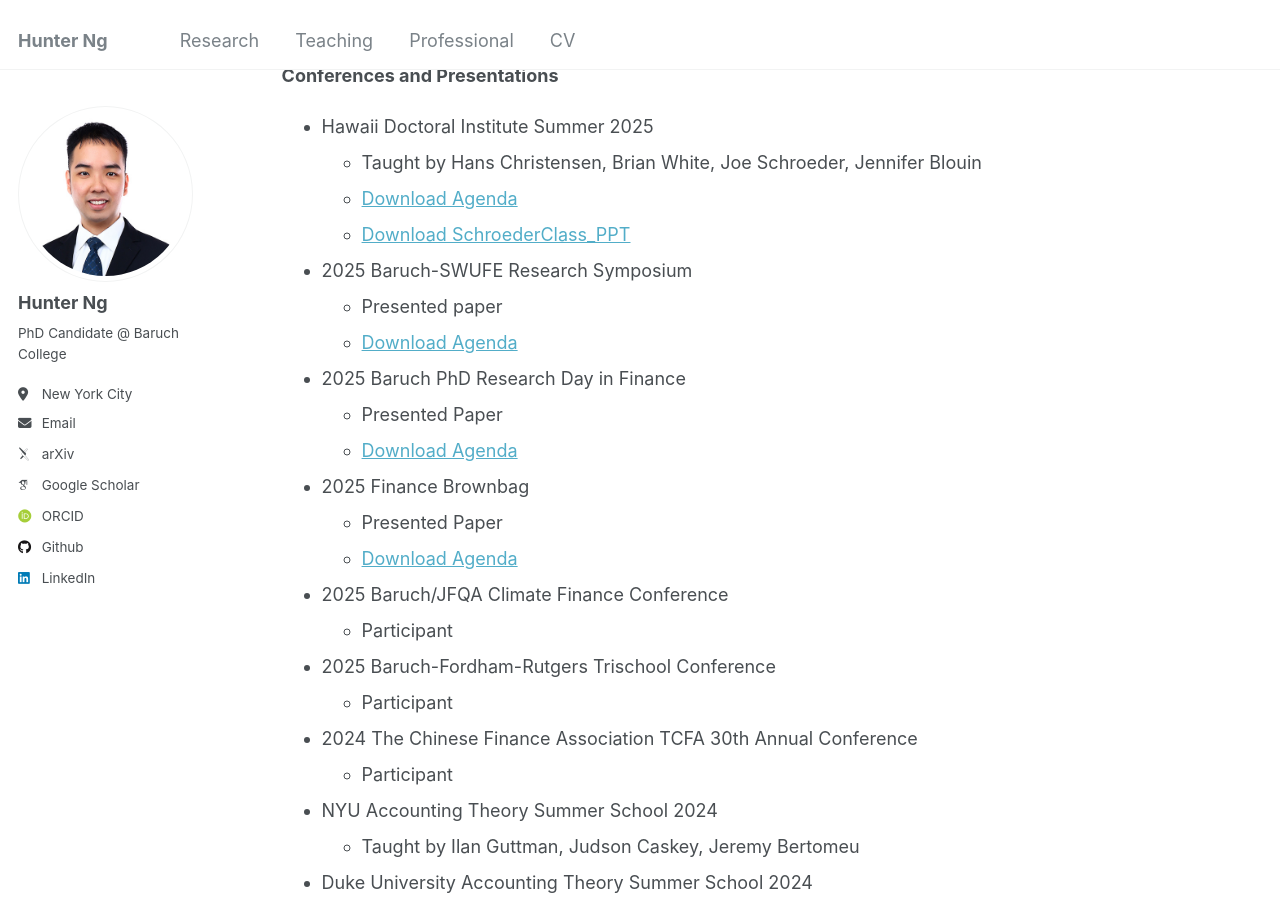
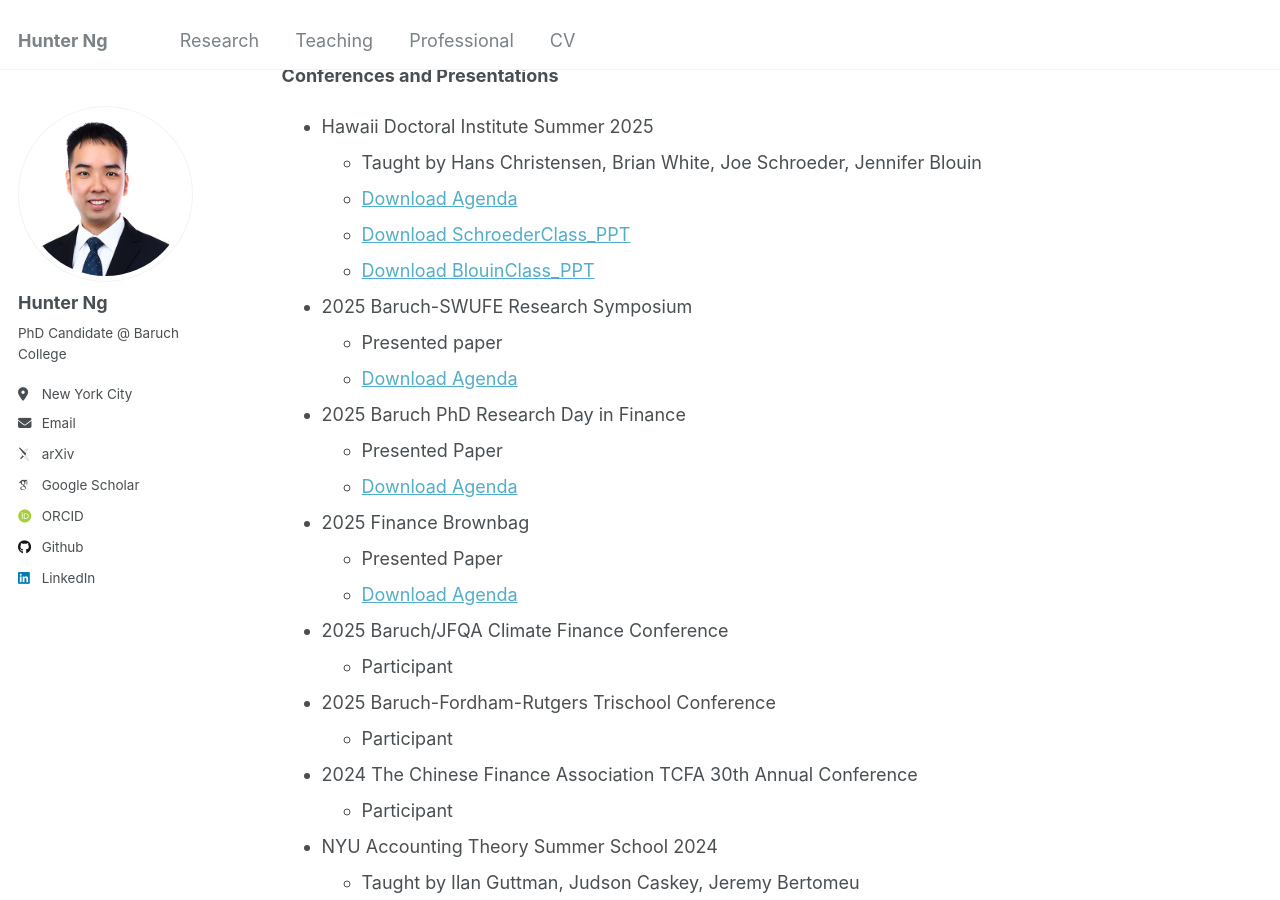
Before and after one commit to hunternbh/hunterng, a Jekyll site: the page built from _pages/research.md, in a window 1280 px wide and 900 px high, scrolled down 2725 px. Built offline with Jekyll 4.4.1, drawn with Linux system fonts in a browser that asks for light colours; some web fonts are replaced.

Commit message:
Update research.md

```diff
--- a/_pages/research.md
+++ b/_pages/research.md
@@ -53,6 +53,7 @@ redirect_from:
   - Taught by Hans Christensen, Brian White, Joe Schroeder, Jennifer Blouin
   - [Download Agenda]({{ site.baseurl }}/files/HARDI_2025_Book of Resume.pdf)
   - [Download SchroederClass_PPT]({{ site.baseurl }}/files/hardi_2025_presentation.pdf)
+  - [Download BlouinClass_PPT]({{ site.baseurl }}/files/hardi_blouin.pdf)
 - 2025 Baruch-SWUFE Research Symposium
   - Presented paper
   - [Download Agenda]({{ site.baseurl }}/files/2025 Baruch-SWUFE Research Symposium Agenda.pdf)
```
